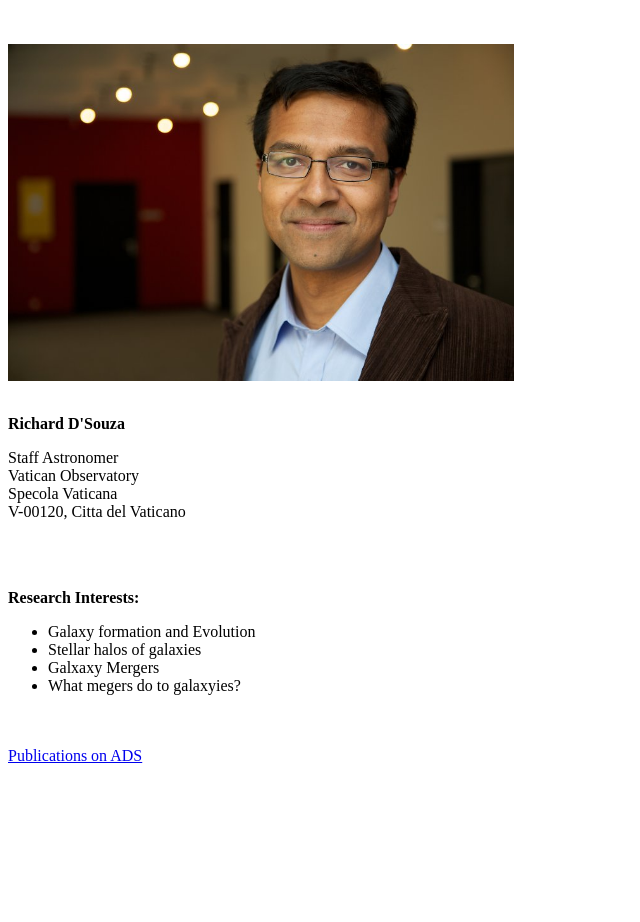
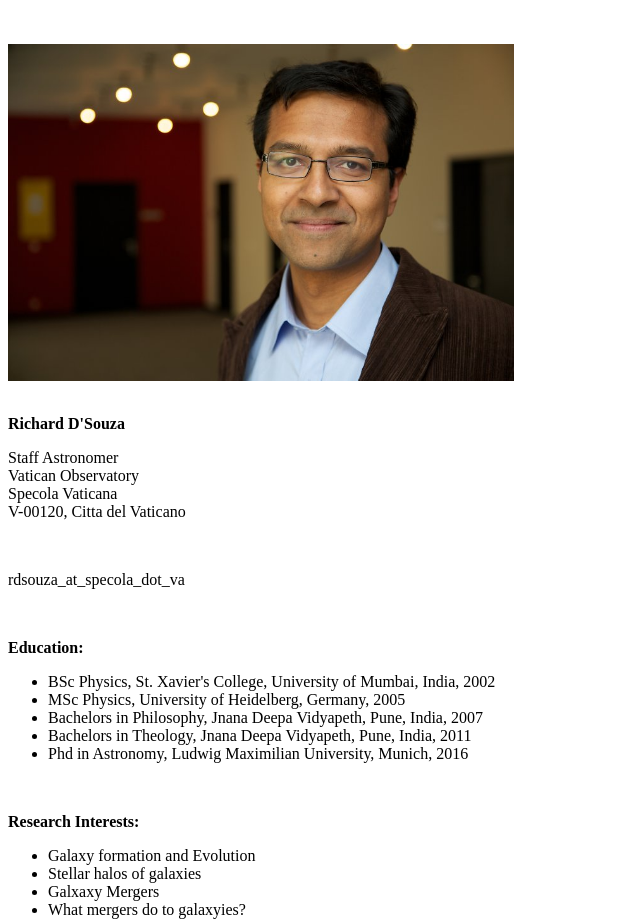
Before and after one commit to radsouza/radsouza.github.io, a plain HTML site: page index.html in a window 1280 px wide. Shown: the top 922 px of the page, without its empty margins (0-640 px from the left). Before the commit the page ends 800 px from the top, so only its background shows below. Drawn offline with Linux system fonts and the light colour scheme.

Commit message:
Added Email address and Education

```diff
--- a/index.html
+++ b/index.html
@@ -18,14 +18,26 @@ Specola Vaticana<br>
 V-00120, Citta del Vaticano<br>
 </p>
 <br>
+ <p>rdsouza_at_specola_dot_va</p>
 <br>
+<p>
+  <b>Education:</b>
+<ul>
+  <li>BSc Physics, St. Xavier's College, University of Mumbai, India, 2002</li>
+  <li>MSc Physics, University of Heidelberg, Germany, 2005</li>
+  <li>Bachelors in Philosophy, Jnana Deepa Vidyapeth, Pune, India, 2007</li>
+  <li>Bachelors in Theology, Jnana Deepa Vidyapeth, Pune, India, 2011</li>
+  <li>Phd in Astronomy, Ludwig Maximilian University, Munich, 2016</li>
+ </ul>
+  </p>
+ <br>
 <p>
 <b>Research Interests:</b> <br>
 <ul>
 <li>Galaxy formation and Evolution </li>
 <li>Stellar halos of galaxies </li>
 <li>Galxaxy Mergers </li>
-<li>What megers do to galaxyies? </li>
+<li>What mergers do to galaxyies? </li>
 </ul>
 </p>
 <br>
```
